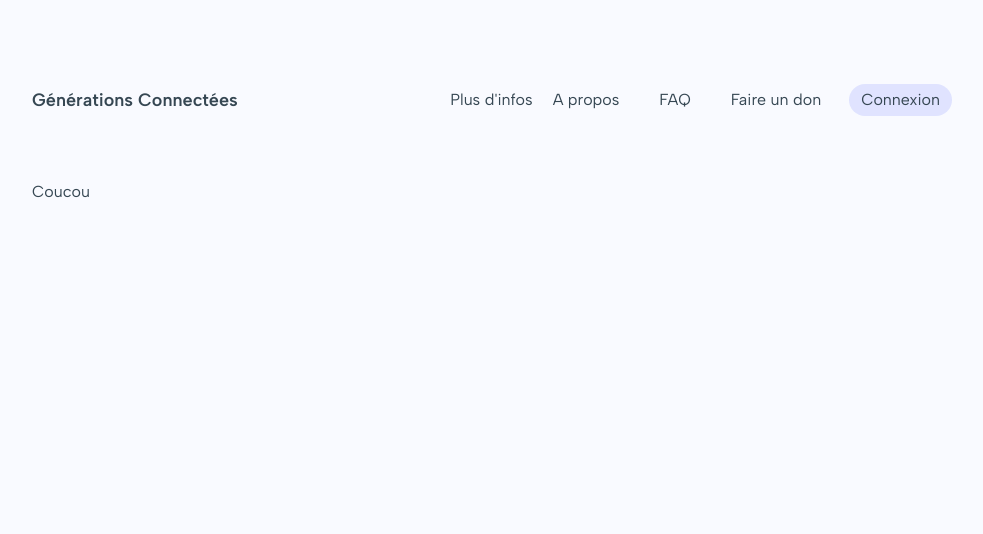
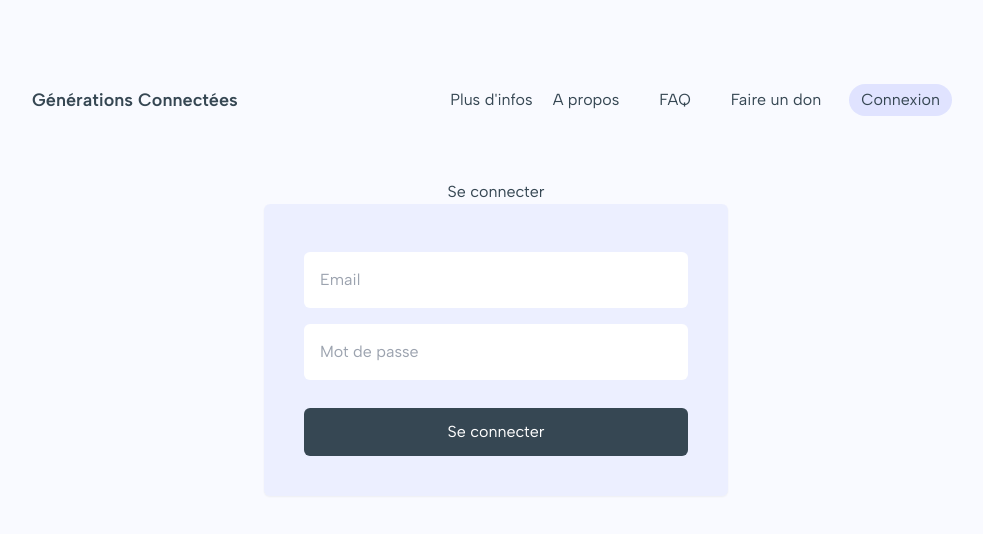
Before and after one commit to MandyTrl/GenerationsConnectees, a Next.js app: page /connexion in a window 1280 px wide. Shown: the top 534 px of the page, without its empty margins (144-1127 px from the left). Built offline with nearby package versions, Linux system fonts and the light colour scheme.

Commit message:
update field and button components + connexion form

```diff
--- a/src/app/connexion/page.tsx
+++ b/src/app/connexion/page.tsx
@@ -1,9 +1,33 @@
+"use client"
 import React from "react"
+import { Field, FieldProps } from "../../components/UI/Field"
+import { connexionFields } from "../../utils/connexionForm"
+import { Button } from "../../components/UI/Button"
 
 export default function Connexion() {
 	return (
-		<main className="w-full flex flex-col">
-			<div className="flex items-center">Coucou</div>
+		<main className="w-full flex flex-col items-center">
+			<div className="flex items-center">Se connecter</div>
+
+			<form className="w-2/4 flex flex-col bg-secondary/20 p-10 rounded-md shadow-sm">
+				{connexionFields.map((el: FieldProps) => {
+					return (
+						<Field
+							key={el.id}
+							id={el.id}
+							type={el.type}
+							name={el.name}
+							placeholder={el.placeholder}
+							icon={el.icon}
+						/>
+					)
+				})}
+
+				<Button
+					title="Se connecter"
+					onClick={() => console.log("connexion réussie")}
+				/>
+			</form>
 		</main>
 	)
 }
--- a/src/components/UI/Bouton.tsx
+++ /dev/null
@@ -1,5 +0,0 @@
-import React from "react"
-
-export const Bouton = () => {
-	return <button></button>
-}
--- /dev/null
+++ b/src/components/UI/Button.tsx
@@ -0,0 +1,16 @@
+import React from "react"
+
+export type ButtonProps = {
+	title: string
+	onClick: () => void
+}
+
+export const Button = ({ title, onClick }: ButtonProps) => {
+	return (
+		<button
+			onClick={onClick}
+			className="bg-primary text-white p-3 mt-5 rounded-md">
+			{title}
+		</button>
+	)
+}
--- a/src/components/UI/Field.tsx
+++ b/src/components/UI/Field.tsx
@@ -1,6 +1,6 @@
 import React from "react"
 
-enum FieldTypes {
+export enum FieldTypes {
 	Text = "text",
 	Email = "email",
 	Password = "password",
@@ -14,18 +14,28 @@ enum FieldTypes {
 	Url = "url",
 }
 
-type FieldProps = {
-	title: string
-	labelTitle?: string
+export type FieldProps = {
+	name: string
+	placeholder?: string
 	type: FieldTypes
 	id: string
+	icon: boolean
 }
 
-export const Field = ({ id, title, labelTitle, type }: FieldProps) => {
+export const Field = ({
+	id,
+	name,
+	placeholder,
+	type,
+	icon = false,
+}: FieldProps) => {
 	return (
-		<>
-			<label htmlFor={id}>{labelTitle}</label>
-			<input type={type} id={id} name="fname" />
-		</>
+		<input
+			type={type}
+			placeholder={placeholder}
+			id={id}
+			name={name}
+			className="w-full rounded-md p-4 my-2 focus:outline-secondary/70"
+		/>
 	)
 }
--- /dev/null
+++ b/src/utils/connexionForm.ts
@@ -0,0 +1,18 @@
+import { FieldProps, FieldTypes } from "../components/UI/Field"
+
+export const connexionFields: FieldProps[] = [
+	{
+		id: "email",
+		name: "cemail",
+		placeholder: "Email",
+		type: FieldTypes.Email,
+		icon: false,
+	},
+	{
+		id: "mdt",
+		name: "cmdp",
+		placeholder: "Mot de passe",
+		type: FieldTypes.Password,
+		icon: false,
+	},
+]
```
